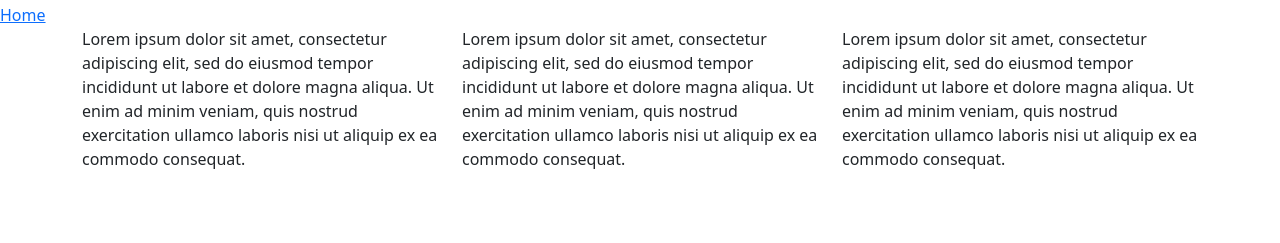
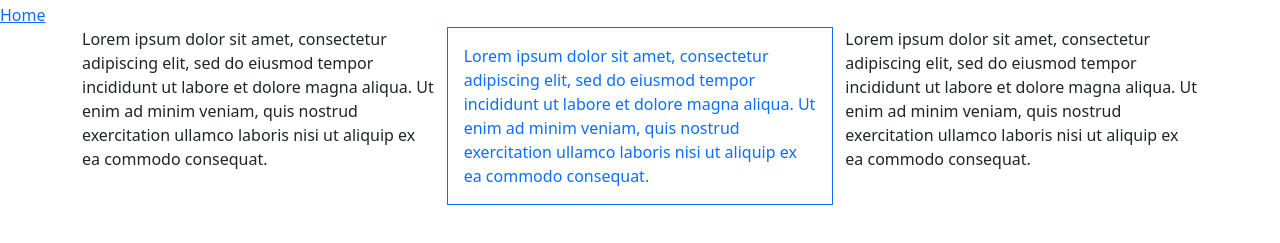
Before and after one commit to BismarTrujillo/bootstrap-example, a plain HTML site: page index.html in a window 1280 px wide. Shown: the part 53-296 px from the top of the page. Drawn offline with nearby package versions, Linux system fonts and the light colour scheme.

Commit message:
Styled the index page

```diff
--- a/index.html
+++ b/index.html
@@ -1,5 +1,6 @@
 <!doctype html>
 <html lang="en">
+
 <head>
     <!-- Required meta tags -->
     <meta charset="utf-8">
@@ -23,19 +24,19 @@
     <main>
         <div class="container">
             <div class="row">
-            <div class="col-md">
+                <div class="col-sm">
                     Lorem ipsum dolor sit amet, consectetur adipiscing elit,
                     sed do eiusmod tempor incididunt ut labore et dolore magna aliqua.
                     Ut enim ad minim veniam, quis nostrud exercitation ullamco laboris
                     nisi ut aliquip ex ea commodo consequat.
                 </div>
-            <div class="col-md">
+                <div class="col-sm border border-primary text-primary p-3 ">
                     Lorem ipsum dolor sit amet, consectetur adipiscing elit,
                     sed do eiusmod tempor incididunt ut labore et dolore magna aliqua.
                     Ut enim ad minim veniam, quis nostrud exercitation ullamco laboris
                     nisi ut aliquip ex ea commodo consequat.
                 </div>
-            <div class="col-md">
+                <div class="col-sm">
                     Lorem ipsum dolor sit amet, consectetur adipiscing elit,
                     sed do eiusmod tempor incididunt ut labore et dolore magna aliqua.
                     Ut enim ad minim veniam, quis nostrud exercitation ullamco laboris
@@ -47,4 +48,5 @@
 
     </main>
 </body>
+
 </html>
```
Lines whose indentation alone changed are shown as unchanged.
